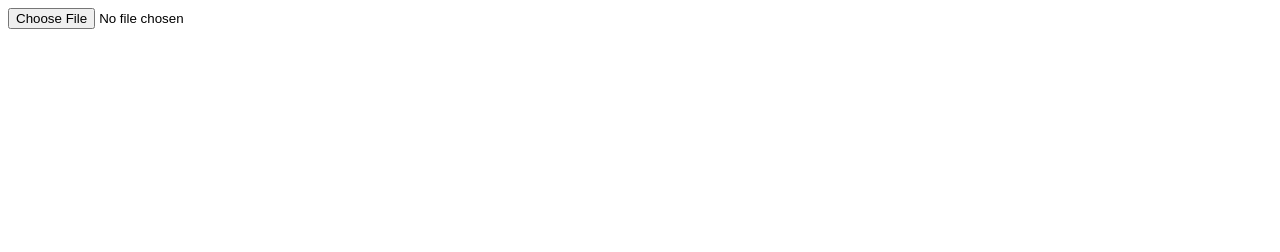
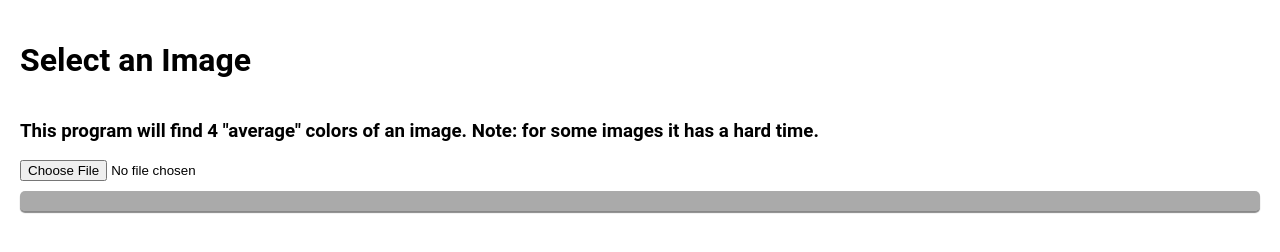
Before and after one commit to TrueRegin/k-means-clustering-demo, a website built with Vite: page index.html in a window 1280 px wide. Built offline with nearby package versions, Linux system fonts and the light colour scheme.

Commit message:
Updated styling

```diff
--- a/index.html
+++ b/index.html
@@ -8,6 +8,8 @@
     <link rel="stylesheet" href="./scss/main.scss">
 </head>
 <body>
+    <h1>Select an Image</h1>
+    <h3>This program will find 4 "average" colors of an image. Note: for some images it has a hard time.</h3>
     <input id="image-select" type="file">
     <div id="color-preview"></div>
     <script src="./src/main.ts" type="module"></script>
--- a/scss/main.scss
+++ b/scss/main.scss
@@ -1,9 +1,47 @@
+html {
+    font-family: Montserrat, Roboto, monospace;
+}
+
+html, body {
+    width: 100%;
+    height: max-content;
+    margin: 0;
+    padding: 10px;
+    box-sizing: border-box;
+}
+
+body {
+    display: grid;
+
+    &::-webkit-scrollbar {
+        background: #0005;
+        width: 5px;
+    }
+
+    &::-webkit-scrollbar-thumb {
+        background: #1173ac;
+    }
+}
+
 #color-preview {
     background: #0005;
+    display: grid;
+    grid-auto-flow: column;
+    grid-auto-columns: repeat(auto-fill, minmax(max-content, 120px));
+    grid-auto-rows: 80px;
+    gap: 10px;
+    padding: 10px;
+    margin: 10px 0;
+    border-radius: 5px;
+    box-shadow: 0 2px 1px #0007;
+}
+
+#preview {
+    justify-self: center;
 }
 
 .swatch {
-    width: 50px;
-    height: 50px;
+    width: 100%;
+    height: 100%;
     border-radius: 4px;
 }
--- a/src/main.ts
+++ b/src/main.ts
@@ -2,10 +2,11 @@ const $FileInput = document.querySelector('input[type="file"]') as HTMLInputElem
 const $ColorPreview = document.querySelector('div#color-preview') as HTMLDivElement
 const canvas = document.createElement('canvas');
 const preview = document.createElement('img');
+preview.id = "preview"
 const ctx = canvas.getContext('2d');
 let imageData: Vec3[];
 
-$FileInput.addEventListener('change', (event) => {
+$FileInput.addEventListener('input', (event) => {
     let file: File = $FileInput.files[0];
     let reader = new FileReader();
 
@@ -48,12 +49,14 @@ type Vec3 = [number, number, number]
 function imageToVectors(imageData: Uint8ClampedArray): Vec3[] {
     let output = []
     for(let i = 0; i < imageData.length; i+=4) {
-        output.push([imageData[i], imageData[i+1], imageData[i+2]])
+        if(imageData[i+3] !== 0) {
+            output.push([imageData[i], imageData[i+1], imageData[i+2]])
+        }
     }
     return output;
 }
 
-const MAX_ITERS = 50;
+const MAX_ITERS = 200;
 function calculateMeanColors() {
     ctx.drawImage(preview, 0, 0);
     let data = ctx.getImageData(0, 0, preview.width, preview.height);
```
